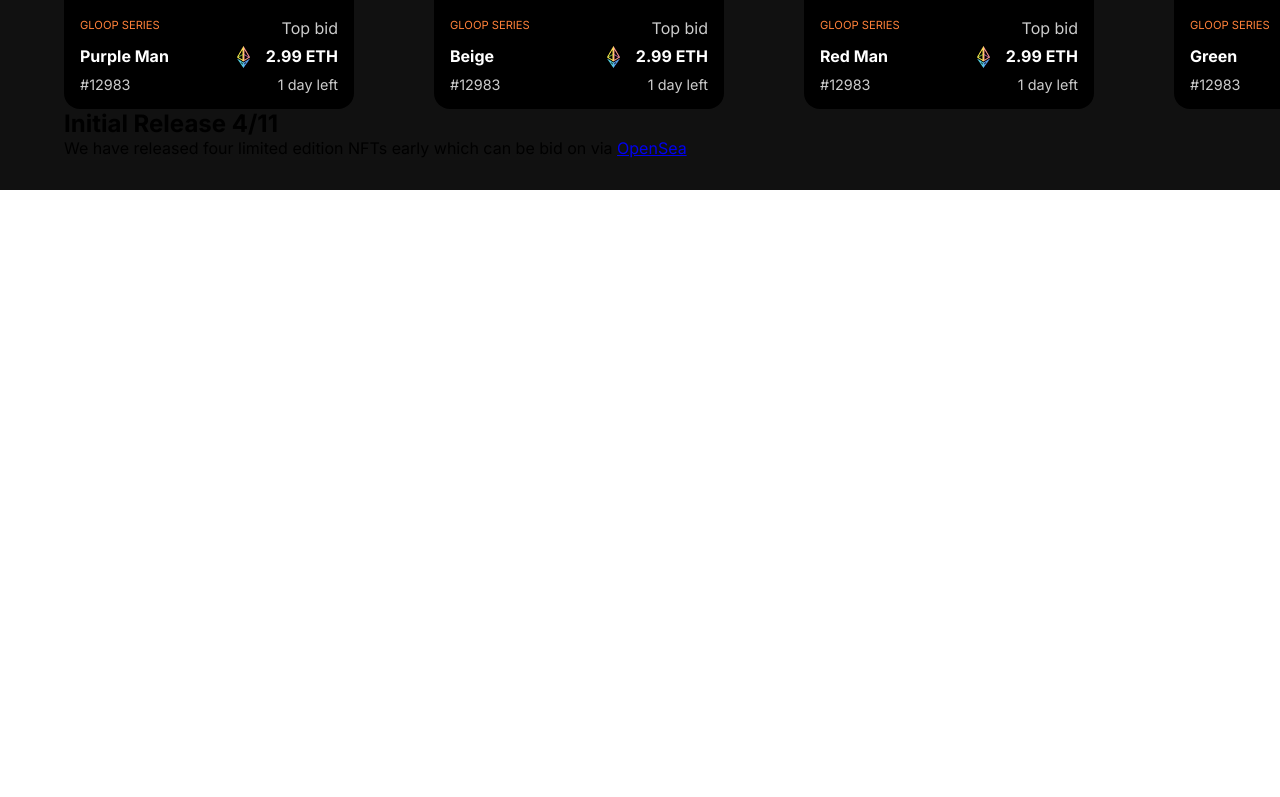
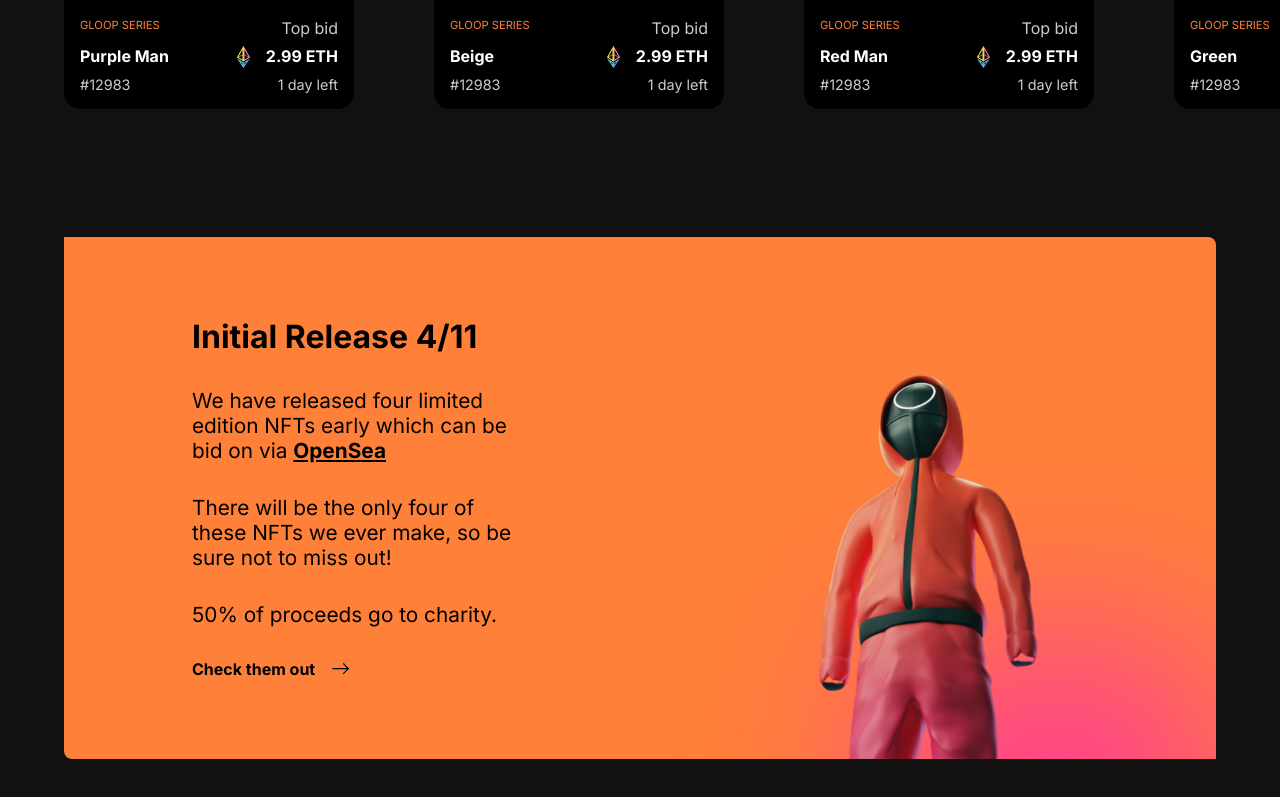
Before and after one commit to AliMohamedc50/nft-landing, a React (Vite) app: page / in a window 1280 px wide. Shown: the part 1988-2785 px from the top of the page. Before the commit the page ends 2178 px from the top, so only its background shows below. Built offline with nearby package versions, Linux system fonts and the light colour scheme.

Commit message:
create: reales component

```diff
--- a/src/Components/Release.jsx
+++ b/src/Components/Release.jsx
@@ -1,20 +1,36 @@
-import React from 'react'
+import React from "react";
+import { BsArrowRight } from "react-icons/bs";
 
+import release1 from "../assets/release1.png";
+import release2 from "../assets/release2.png";
 const Release = () => {
   return (
     <div className="releases">
       <div className="release orange">
         <div className="content">
           <h2 className="title">Initial Release 4/11</h2>
-          <p className="description">
+          <p className="desc">
             We have released four limited edition NFTs early which can be bid on
             via <a href="#">OpenSea</a>
           </p>
+          <p className="desc">
+            There will be the only four of these NFTs we ever make, so be sure
+            not to miss out!
+          </p>
+          <p className="desc">50% of proceeds go to charity.</p>
+          <a href="#" className="link">
+            Check them out <BsArrowRight />
+          </a>
+        </div>
+        <div className="image">
+          <img src={release1} alt="release" />
+          <div className="ellipse pink">
+          </div>
         </div>
       </div>
       <div className="release green"></div>
     </div>
   );
-}
+};
 
-export default Release
+export default Release;
--- a/src/Components/SuperRare.jsx
+++ b/src/Components/SuperRare.jsx
@@ -58,7 +58,7 @@ return (
           price={price}
           tag={tag}
           time={time}
-          index={i}
+          key={i}
         />
       ))}
     </div>
--- a/src/scss/section/_release.scss
+++ b/src/scss/section/_release.scss
@@ -0,0 +1,65 @@
+.releases {
+    margin: 8rem 0;
+    display: flex;
+    flex-direction: column;
+    gap: 5rem;
+    .release {
+        display: grid;
+        grid-template-columns: 1fr 1fr;
+        border-radius: 0 .5rem;
+        .content {
+            padding: 5rem 8rem;
+            display: flex;
+            flex-direction: column;
+            gap: 2rem;
+            .title {
+                font-size: 2rem;
+            }
+            .desc {
+                font-size: 1.3rem;
+                a {
+                    color: black;
+                    font-weight: bold;
+                }
+            }
+            .link {
+                color: black;
+                font-weight: bold;
+                text-decoration: none;
+                display: flex;
+                gap: 1rem;
+                svg {
+                    font-size: 1.2rem;
+                }
+            }
+        }
+        .image {
+            position: relative;
+            overflow: hidden;
+            text-align: center;
+            z-index: 1;
+            display: flex;
+            justify-content: center;
+            align-items: flex-end;
+            img {
+                height: 24rem;
+            }
+            .ellipse {
+                z-index: -1;
+                position: absolute;
+                bottom: -40%;
+                right: 0;
+                height: 20rem;
+                width: 20rem;
+                filter: blur(100px);
+            }
+            .pink {
+                background-color: var(--pink);
+            }
+        }
+    }
+
+    .orange {
+        background-color: var(--orange);
+    }
+}
```
Also changed, not shown: 2 other files (tests, documents, lock files or other folders).
